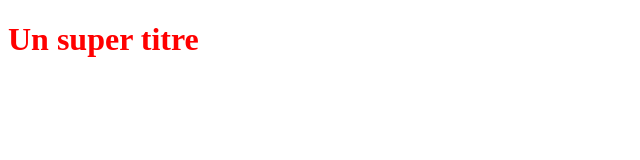
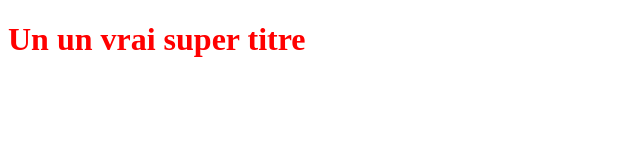
Before and after one commit to dawimexweb/dawimexProject, a plain HTML site: page index.html in a window 1280 px wide. Shown: the whole page, without its empty margins (0-640 px from the left). Drawn offline with Linux system fonts and the light colour scheme.

Commit message:
modification du titre h1 dans index.html

```diff
--- a/index.html
+++ b/index.html
@@ -7,6 +7,6 @@
     <title>Document</title>
 </head>
 <body>
-    <h1>Un super titre</h1>
+    <h1>Un un vrai super titre</h1>
 </body>
 </html>
```
